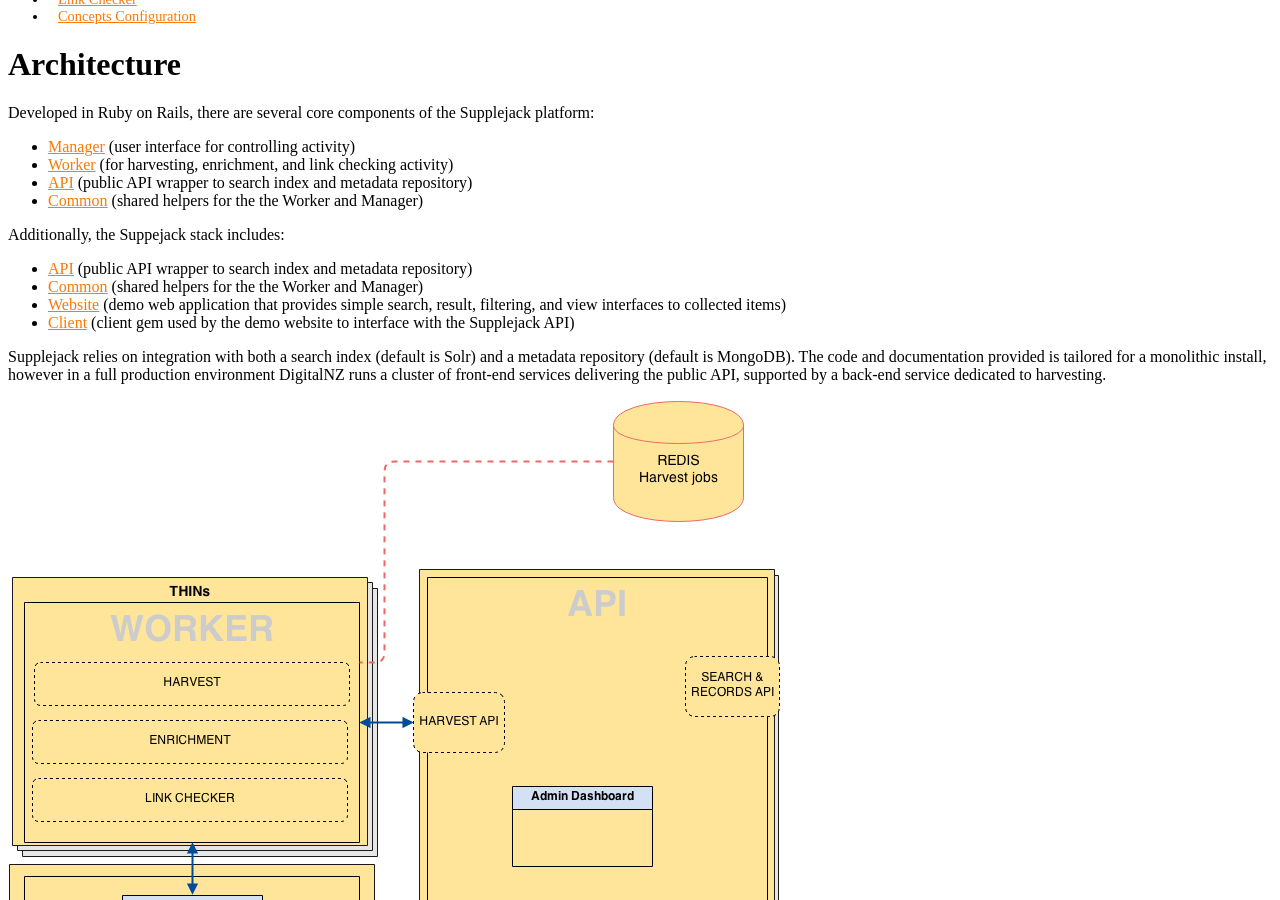
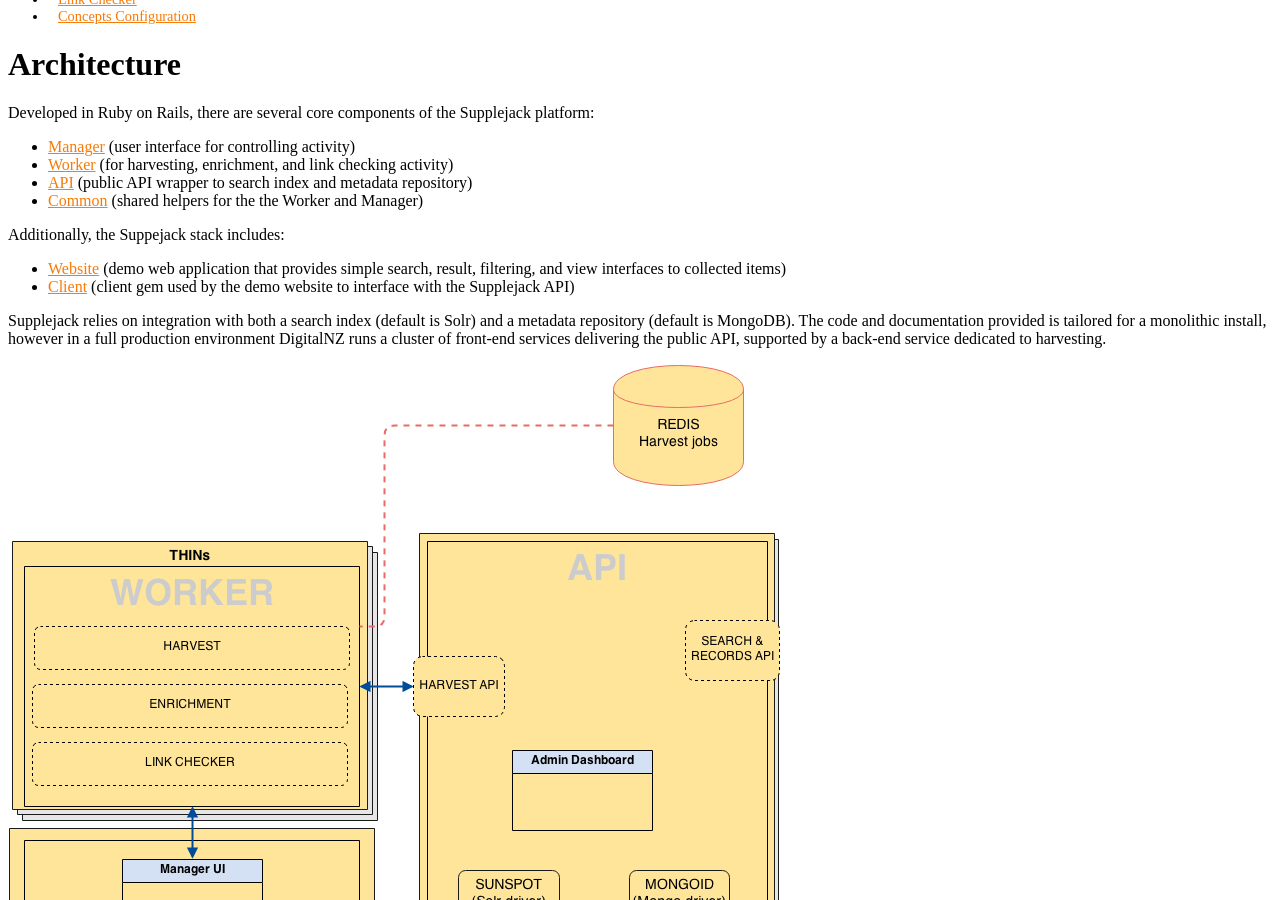
Before and after one commit to DigitalNZ/supplejack, a Jekyll site: the page built from architecture.md, in a window 1280 px wide and 900 px high, scrolled down 657 px. Built offline with Jekyll 4.4.1, drawn with Linux system fonts in a browser that asks for light colours; Markdown is read by kramdown in place of the engine named in the settings; a style sheet for code colours, icons or effects is not loaded.

Commit message:
Update architecture.md

```diff
--- a/architecture.md
+++ b/architecture.md
@@ -11,8 +11,7 @@
 * [Common](/supplejack/start/supplekack-common.html) (shared helpers for the the Worker and Manager)
 
 Additionally, the Suppejack stack includes:
-* [API](/supplejack/start/supplejack-api.html) (public API wrapper to search index and metadata repository)
-* [Common](/supplejack/start/supplekack-common.html) (shared helpers for the the Worker and Manager)
+
 * [Website](/supplejack/start/supplejack-website.html) (demo web application that provides simple search, result, filtering, and view interfaces to collected items)
 * [Client](/supplejack/start/supplejack-client.html) (client gem used by the demo website to interface with the Supplejack API)
 
```
